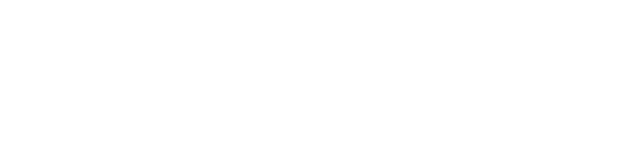
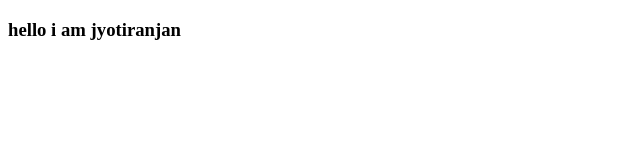
Before and after one commit to Jyotiranjan58/Project2, a plain HTML site: page index.html in a window 1280 px wide. Shown: the whole page, without its empty margins (0-640 px from the left). Drawn offline with Linux system fonts and the light colour scheme.

Commit message:
Add greeting header to index.html
greetings

```diff
--- a/index.html
+++ b/index.html
@@ -6,6 +6,6 @@
     <title>Sample Code</title>
 </head>
 <body>
-
+    <h3>hello i am jyotiranjan</h3>
 </body>
 </html>
```
